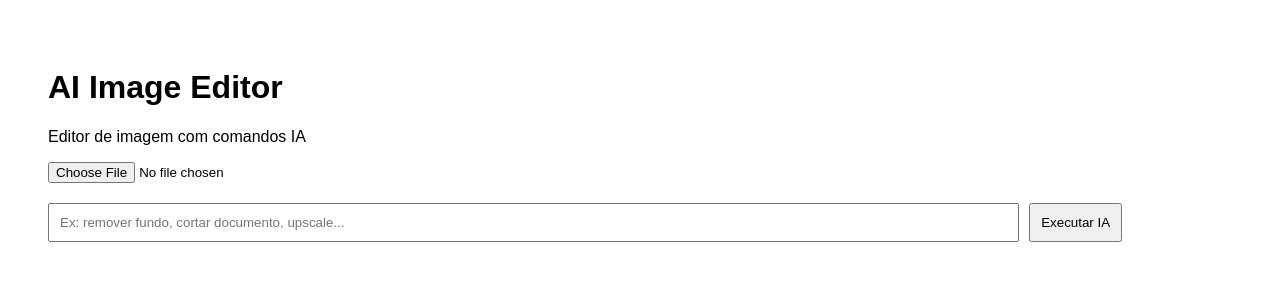
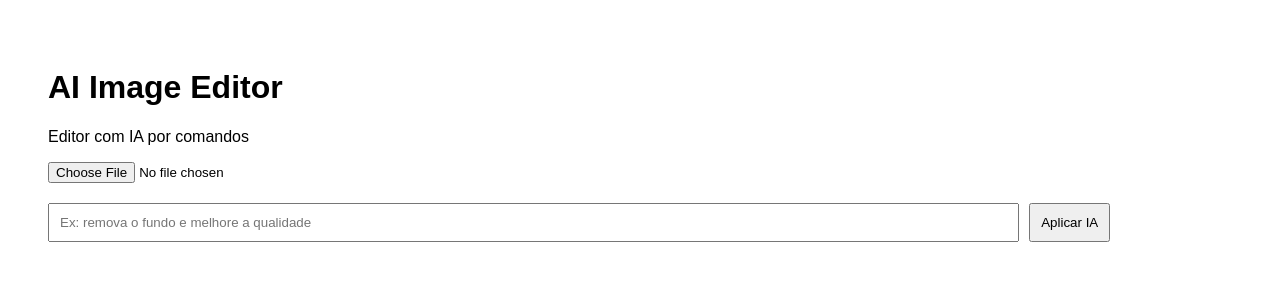
Before and after one commit to lnpott/ai-image-editor, a Next.js app: page / in a window 1280 px wide. Shown: the top 300 px of the page. Built offline with nearby package versions, Linux system fonts and the light colour scheme.

Commit message:
Send image data to Gemini

```diff
--- a/app/page.tsx
+++ b/app/page.tsx
@@ -7,24 +7,34 @@ export default function Home(){
  const [msg,setMsg]=useState("");
 
  async function run(){
-  const r=await fetch('/api/gemini',{method:'POST',headers:{'Content-Type':'application/json'},body:JSON.stringify({prompt})});
+  const r=await fetch('/api/gemini',{
+   method:'POST',
+   headers:{'Content-Type':'application/json'},
+   body:JSON.stringify({prompt,image})
+  });
   const j=await r.json();
-  setMsg(j.text || 'Processado');
+  setMsg(j.text || j.error || 'Finalizado');
+ }
+
+ function loadImage(e:any){
+  const f=e.target.files?.[0];
+  if(!f) return;
+  const reader=new FileReader();
+  reader.onload=()=>setImage(reader.result as string);
+  reader.readAsDataURL(f);
  }
 
  return <main style={{padding:40,fontFamily:'Arial'}}>
   <h1>AI Image Editor</h1>
-  <p>Editor de imagem com comandos IA</p>
+  <p>Editor com IA por comandos</p>
 
-  <input type="file" accept="image/*" onChange={e=>{
-    const f=e.target.files?.[0];
-    if(f) setImage(URL.createObjectURL(f));
-  }}/>
+  <input type="file" accept="image/*" onChange={loadImage}/>
 
-  {image && <img src={image} style={{maxWidth:400,display:'block',marginTop:20}}/>}
+  {image && <img src={image} style={{maxWidth:500,display:'block',marginTop:20}}/>}
 
-  <input placeholder="Ex: remover fundo, cortar documento, upscale..." value={prompt} onChange={e=>setPrompt(e.target.value)} style={{width:'80%',padding:10,marginTop:20}}/>
-  <button onClick={run} style={{padding:10,margin:10}}>Executar IA</button>
+  <input value={prompt} onChange={e=>setPrompt(e.target.value)} placeholder="Ex: remova o fundo e melhore a qualidade" style={{width:'80%',padding:10,marginTop:20}}/>
+
+  <button onClick={run} style={{padding:10,margin:10}}>Aplicar IA</button>
 
   <pre>{msg}</pre>
  </main>
```
